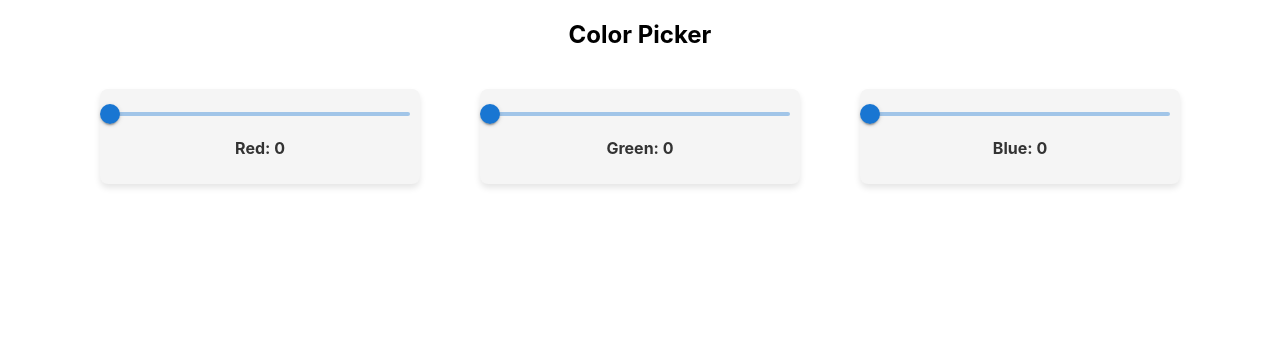
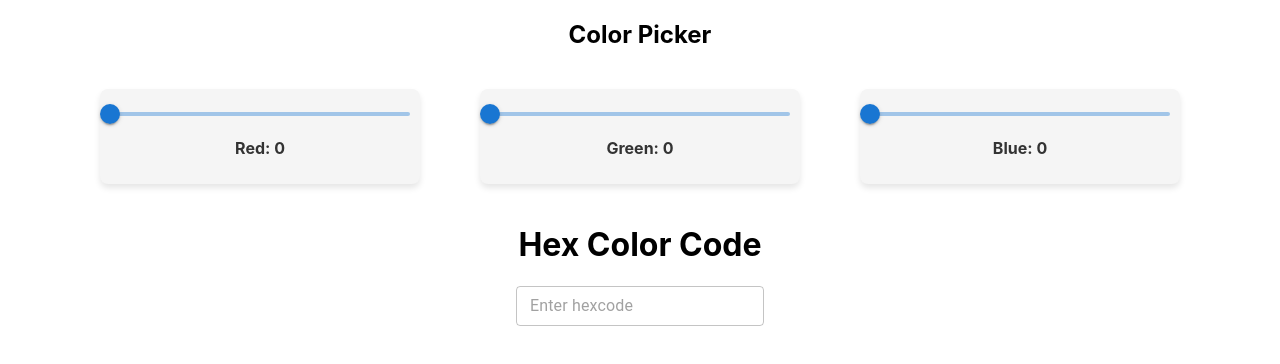
Before and after one commit to Prathik2/Color-picker-app, a React (Create React App) app: page / in a window 1280 px wide. Shown: the top 364 px of the page. Built offline with nearby package versions, Linux system fonts and the light colour scheme.

Commit message:
updated input field
Signed-off-by: Prathik2 <prathikrajesh02@gmail.com>

```diff
--- a/src/App.js
+++ b/src/App.js
@@ -1,6 +1,7 @@
 import React from "react";
 import { Rgb } from "./Components/RgbComp/Rgb";
 import { makeStyles } from "@mui/styles";
+import { HexComp } from "./Components/HexComp/HexComp";
 
 // Define styles using makeStyles
 const useStyles = makeStyles({
@@ -33,6 +34,7 @@ function App() {
         <Rgb color={"Green"} minRange={0} maxRange={255} />
         <Rgb color={"Blue"} minRange={0} maxRange={255} />
       </div>
+      <HexComp></HexComp>
     </div>
   );
 }
--- /dev/null
+++ b/src/Components/HexComp/HexComp.jsx
@@ -0,0 +1,27 @@
+import React,{useState} from 'react';
+import { TextField } from '@mui/material';
+import { makeStyles } from "@mui/styles";
+
+const useStyles = makeStyles({
+    root: {
+        textAlign: "center",
+    }
+})
+
+export const HexComp = () => {
+    const classes = useStyles();
+    const [hexValue, setHexValue] = useState("");
+    const handleHexValue = (event) => {
+        setHexValue(event.target.value);
+    }
+
+    return (
+        <>
+            <div className={classes.root}>
+                <h1>Hex Color Code</h1>
+                <TextField placeholder='Enter hexcode' size='small' variant="outlined" value={hexValue} onChange={handleHexValue} />
+                {hexValue}
+            </div>
+        </>
+    )
+}
```
